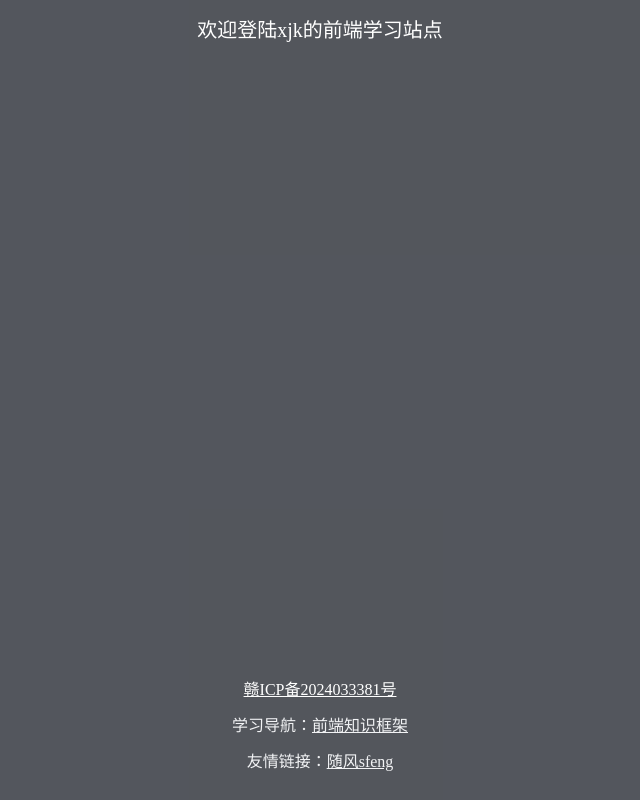
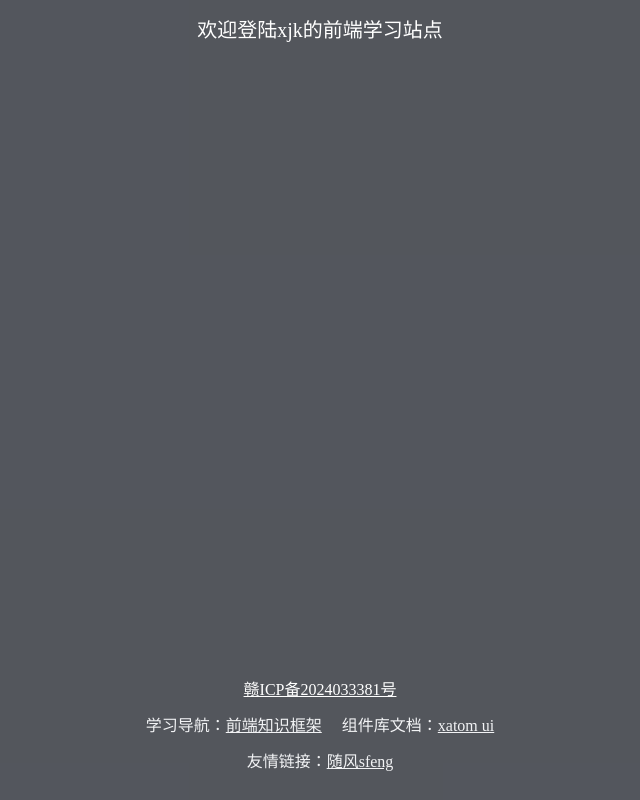
Before and after one commit to jserxiao/bigfe_front, a React app: page / in a window 1280 px wide. Shown: the whole page, without its empty margins (320-960 px from the left). Built offline with nearby package versions, Linux system fonts and the light colour scheme; no server answers; what @micro-zoe/micro-app would draw is missing.

Commit message:
feat: add docs

```diff
--- a/src/App.css
+++ b/src/App.css
@@ -50,6 +50,9 @@
 .mb-20 {
   margin-bottom: 20px;
 }
+.mr-20 {
+  margin-right: 20px;
+}
 .link {
   cursor: pointer;
   color: #fff;
--- a/src/App.js
+++ b/src/App.js
@@ -37,7 +37,9 @@ function App() {
         <span className="link" onClick={() => link('https://beian.miit.gov.cn/')}>赣ICP备2024033381号</span>
         <div style={{marginTop: '20px'}}>
           <span className="frend-link">学习导航：</span>
-          <span className="frend-link link" onClick={() => link(docLink)}>前端知识框架</span>
+          <span className="frend-link link mr-20" onClick={() => link(docLink)}>前端知识框架</span>
+          <span className="frend-link">组件库文档：</span>
+          <span className="frend-link link" onClick={() => link('//xiaojiakun.top/docs')}>xatom ui</span>
         </div>
         <div style={{marginTop: '20px'}}>
           <span className="frend-link">友情链接：</span>
```
